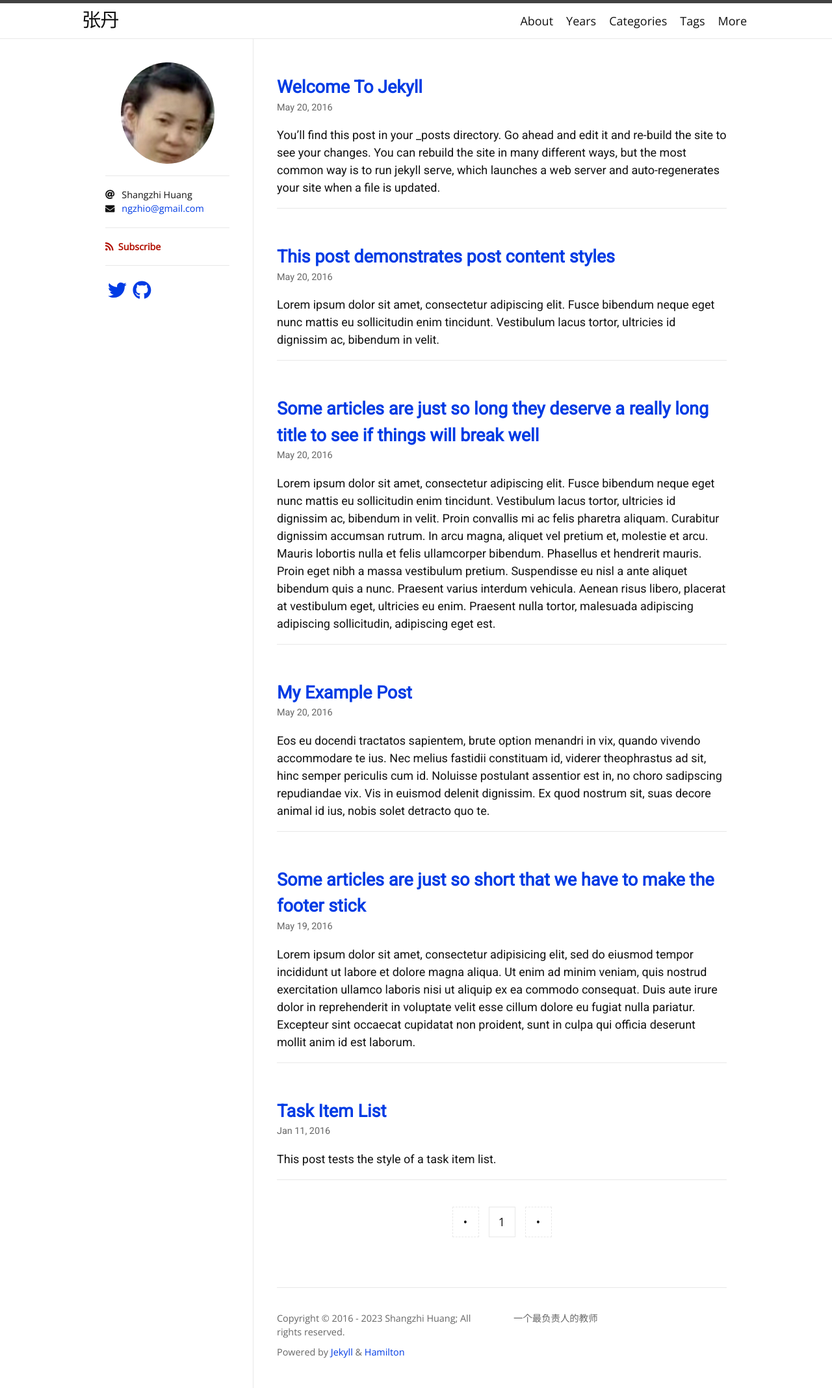
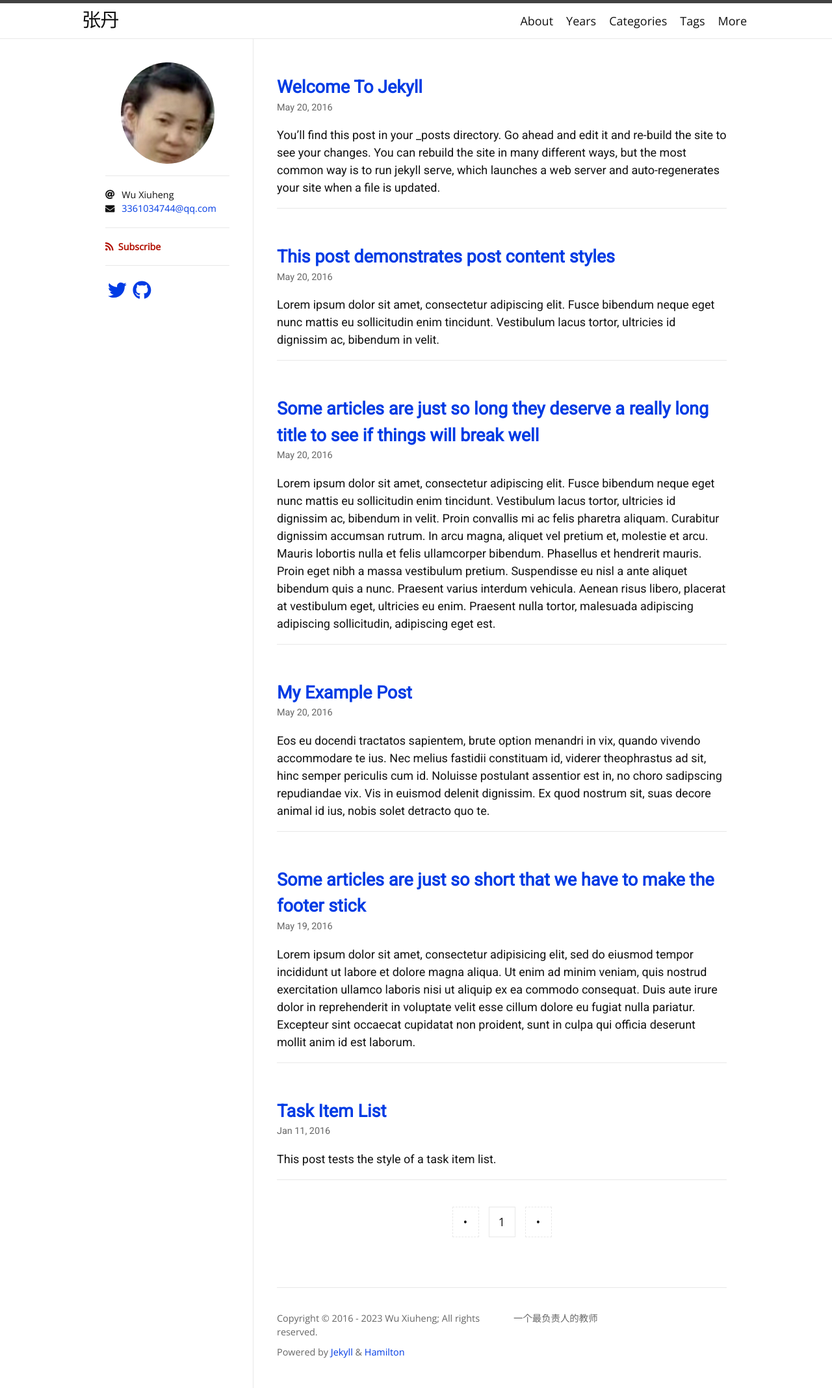
Before and after one commit to XiuhengWu/ZhangDan805.github.io, a Jekyll site: the page built from index.html, in a window 1280 px wide. Shown: the whole page at 65% size. Built offline with Jekyll 4.4.1, drawn with Linux system fonts in a browser that asks for light colours; nearby versions of some CDN libraries; some web fonts are replaced; the list of posts is cut into pages by our own code.

Commit message:
Update _config.yml

```diff
--- a/_config.yml
+++ b/_config.yml
@@ -1,8 +1,8 @@
 title: 张丹
 description: 一个最负责人的教师
-author: Shangzhi Huang
+author: Wu Xiuheng
 avatar: /logo.png
-email: ngzhio@gmail.com
+email: 3361034744@qq.com
 
 plugins:
   - jekyll-seo-tag
```
